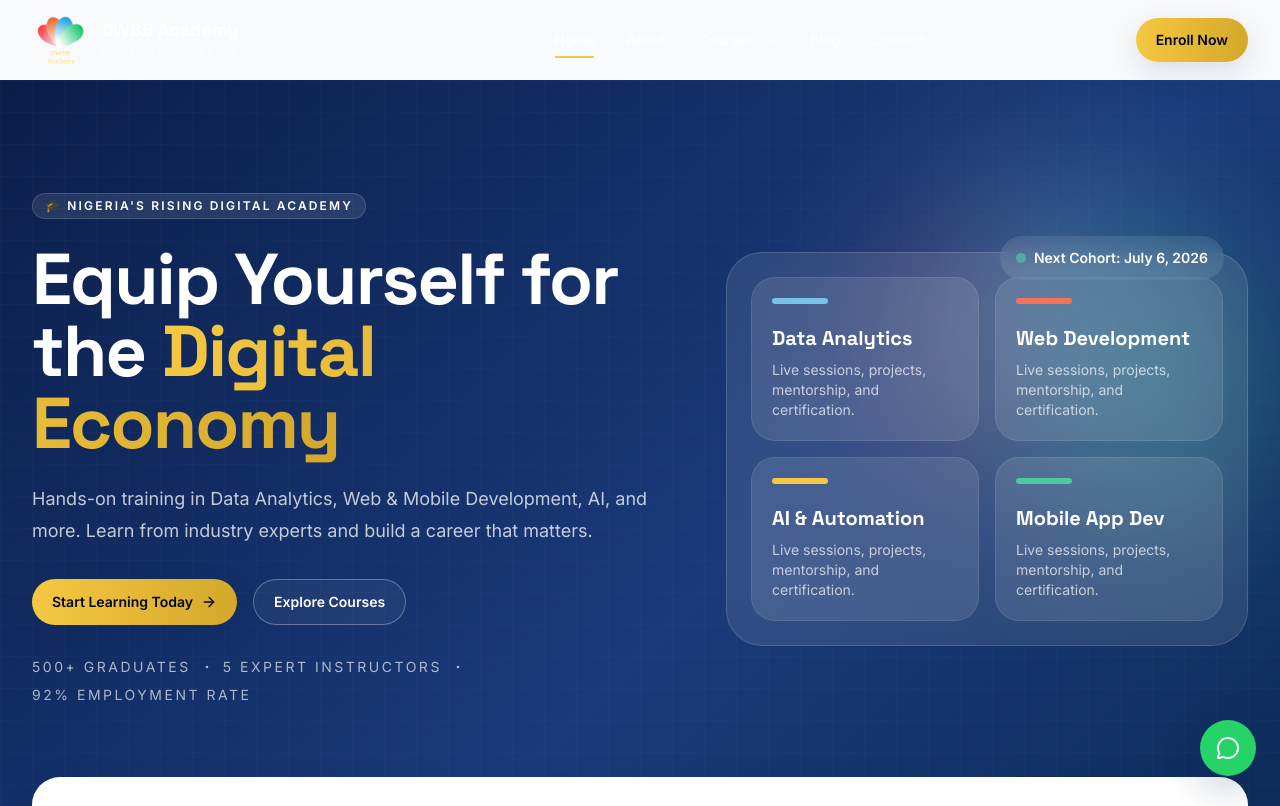
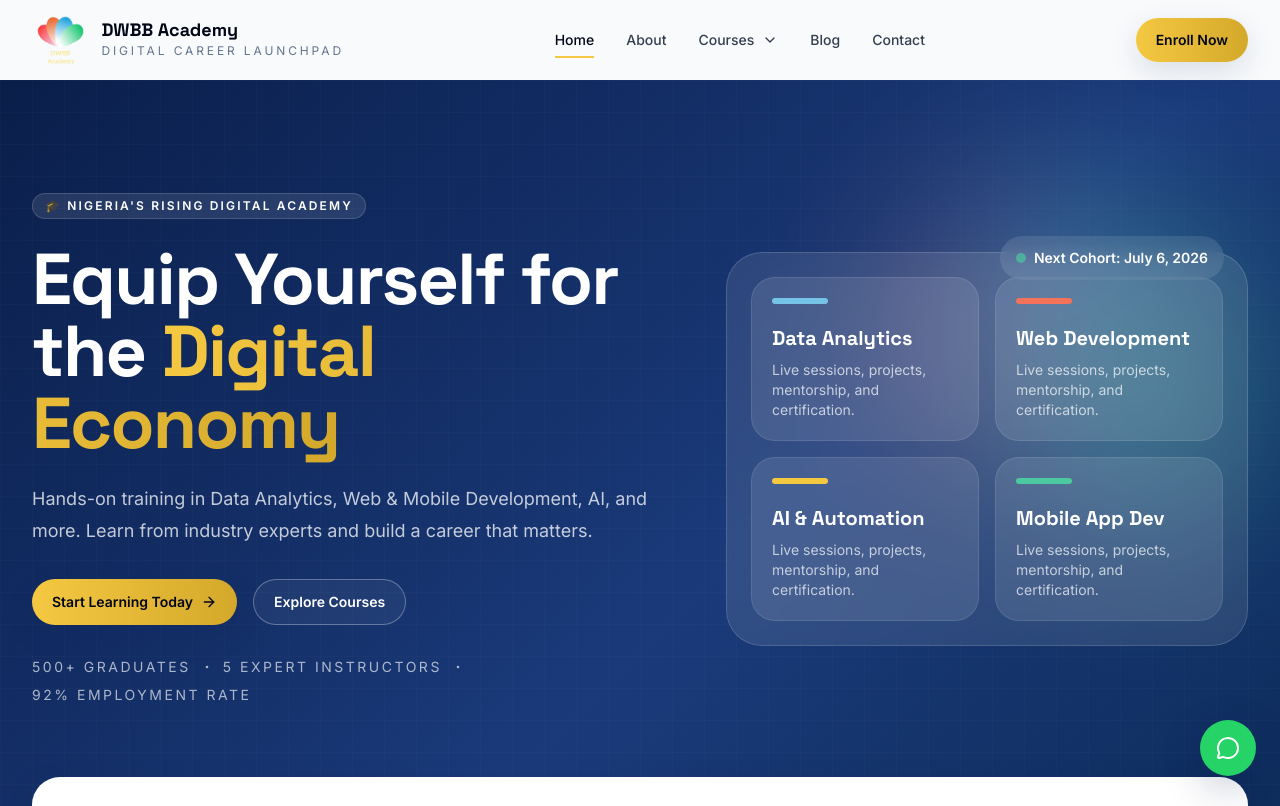
Before and after one commit to ANIEKWECHIDERA/DWBB-ACADEMY-SITE, a React (Vite) app: page / in a window 1280 px wide. Shown: the top 806 px of the page. Built offline with nearby package versions, Linux system fonts and the light colour scheme.

Commit message:
feat: add framer-motion for animations in Navbar component; enhance mobile menu interactions

```diff
--- a/package.json
+++ b/package.json
@@ -23,6 +23,7 @@
     "@radix-ui/react-toast": "^1.2.17",
     "class-variance-authority": "^0.7.1",
     "clsx": "^2.1.1",
+    "framer-motion": "^12.40.0",
     "lucide-react": "^1.21.0",
     "react": "^19.2.6",
     "react-dom": "^19.2.6",
--- a/src/components/layout/Navbar.tsx
+++ b/src/components/layout/Navbar.tsx
@@ -1,3 +1,4 @@
+import { AnimatePresence, motion } from "framer-motion";
 import { Menu, X, ChevronDown } from "lucide-react";
 import { useEffect, useState } from "react";
 import { Link, NavLink } from "react-router-dom";
@@ -34,6 +35,23 @@ export function Navbar() {
     return () => window.removeEventListener("scroll", onScroll);
   }, []);
 
+  useEffect(() => {
+    const originalOverflow = document.body.style.overflow;
+
+    if (mobileOpen) {
+      document.body.style.overflow = "hidden";
+    }
+
+    return () => {
+      document.body.style.overflow = originalOverflow;
+    };
+  }, [mobileOpen]);
+
+  const coursesTone = scrolled ? "text-white/80 hover:text-white" : "text-slate-800/90 hover:text-slate-950";
+  const mobileButtonTone = scrolled
+    ? "border-white/20 bg-white/10 text-white"
+    : "border-slate-900/10 bg-slate-950 text-white shadow-soft";
+
   return (
     <header
       className={cn(
@@ -42,20 +60,20 @@ export function Navbar() {
       )}
     >
       <div className="container-shell">
-        <div className="flex h-20 items-center justify-between text-white">
+        <div className="flex h-20 items-center justify-between">
           <Link to="/" className="flex items-center gap-3">
-            <BrandLogo light imageClassName="h-12 sm:h-14" />
+            <BrandLogo light={scrolled} imageClassName="h-12 sm:h-14" />
           </Link>
 
           <nav className="hidden items-center gap-8 lg:flex">
             {navLinks.slice(0, 2).map((link) => (
-              <NavItem key={link.to} to={link.to} label={link.label} />
+              <NavItem key={link.to} light={scrolled} to={link.to} label={link.label} />
             ))}
 
             <div className="relative">
               <button
                 type="button"
-                className="flex items-center gap-2 text-sm font-medium text-white/80 hover:text-white"
+                className={cn("flex items-center gap-2 text-sm font-medium transition-colors", coursesTone)}
                 onClick={() => setCoursesOpen((current) => !current)}
                 onBlur={() => window.setTimeout(() => setCoursesOpen(false), 150)}
               >
@@ -77,7 +95,7 @@ export function Navbar() {
             </div>
 
             {navLinks.slice(2).map((link) => (
-              <NavItem key={link.to} to={link.to} label={link.label} />
+              <NavItem key={link.to} light={scrolled} to={link.to} label={link.label} />
             ))}
           </nav>
 
@@ -91,18 +109,35 @@ export function Navbar() {
 
           <button
             type="button"
-            className="grid h-11 w-11 place-items-center rounded-full border border-white/20 lg:hidden"
+            className={cn(
+              "grid h-11 w-11 place-items-center rounded-full transition-colors lg:hidden",
+              mobileButtonTone,
+            )}
             aria-label="Open menu"
             onClick={() => setMobileOpen(true)}
           >
-            <Menu className="h-5 w-5 text-white" />
+            <Menu className="h-5 w-5" />
           </button>
         </div>
       </div>
 
+      <AnimatePresence initial={false} mode="wait">
         {mobileOpen ? (
-        <div className="fixed inset-0 z-50 bg-deep-blue/95 backdrop-blur">
-          <div className="container-shell py-6">
+          <motion.div
+            key="mobile-menu"
+            className="fixed inset-0 z-50 bg-deep-blue/95 backdrop-blur"
+            initial={{ opacity: 0 }}
+            animate={{ opacity: 1 }}
+            exit={{ opacity: 0 }}
+            transition={{ duration: 0.22, ease: "easeOut" }}
+          >
+            <motion.div
+              className="container-shell py-6"
+              initial={{ opacity: 0, y: 18 }}
+              animate={{ opacity: 1, y: 0 }}
+              exit={{ opacity: 0, y: 12 }}
+              transition={{ duration: 0.26, ease: "easeOut" }}
+            >
               <div className="flex items-center justify-between">
                 <span className="font-display text-xl font-bold text-white">Menu</span>
                 <button type="button" aria-label="Close menu" onClick={() => setMobileOpen(false)}>
@@ -110,35 +145,59 @@ export function Navbar() {
                 </button>
               </div>
               <div className="mt-10 space-y-3">
-              {[...navLinks.slice(0, 2), ...courseLinks, ...navLinks.slice(2)].map((link) => (
+                {[...navLinks.slice(0, 2), ...courseLinks, ...navLinks.slice(2)].map((link, index) => (
+                  <motion.div
+                    key={link.to}
+                    initial={{ opacity: 0, y: 12 }}
+                    animate={{ opacity: 1, y: 0 }}
+                    exit={{ opacity: 0, y: 8 }}
+                    transition={{ duration: 0.2, delay: index * 0.03 }}
+                  >
                     <Link
-                  key={link.to}
                       to={link.to}
                       className="block rounded-3xl border border-white/10 px-5 py-4 text-white/80 hover:bg-white/10 hover:text-white"
                       onClick={() => setMobileOpen(false)}
                     >
                       {link.label}
                     </Link>
+                  </motion.div>
                 ))}
+                <motion.div
+                  initial={{ opacity: 0, y: 12 }}
+                  animate={{ opacity: 1, y: 0 }}
+                  exit={{ opacity: 0, y: 8 }}
+                  transition={{ duration: 0.2, delay: 0.21 }}
+                >
                   <Button asChild className="mt-4 w-full" variant="gold">
-                <a href={buildWhatsAppUrl("Hello DWBB Academy! I'm interested in your courses. Can you help me get started?")} target="_blank" rel="noreferrer">
+                    <a
+                      href={buildWhatsAppUrl("Hello DWBB Academy! I'm interested in your courses. Can you help me get started?")}
+                      target="_blank"
+                      rel="noreferrer"
+                      onClick={() => setMobileOpen(false)}
+                    >
                       Start Enrollment
                     </a>
                   </Button>
+                </motion.div>
               </div>
-          </div>
-        </div>
+            </motion.div>
+          </motion.div>
         ) : null}
+      </AnimatePresence>
     </header>
   );
 }
 
-function NavItem({ to, label }: { to: string; label: string }) {
+function NavItem({ to, label, light }: { to: string; label: string; light: boolean }) {
   return (
     <NavLink
       to={to}
       className={({ isActive }) =>
-        cn("relative text-sm font-medium text-white/80 hover:text-white", isActive && "text-white")
+        cn(
+          "relative text-sm font-medium transition-colors",
+          light ? "text-white/80 hover:text-white" : "text-slate-800/90 hover:text-slate-950",
+          isActive && (light ? "text-white" : "text-slate-950"),
+        )
       }
     >
       {({ isActive }) => (
```
Also changed, not shown: 1 other file (tests, documents, lock files or other folders). Lines whose indentation alone changed are shown as unchanged.
